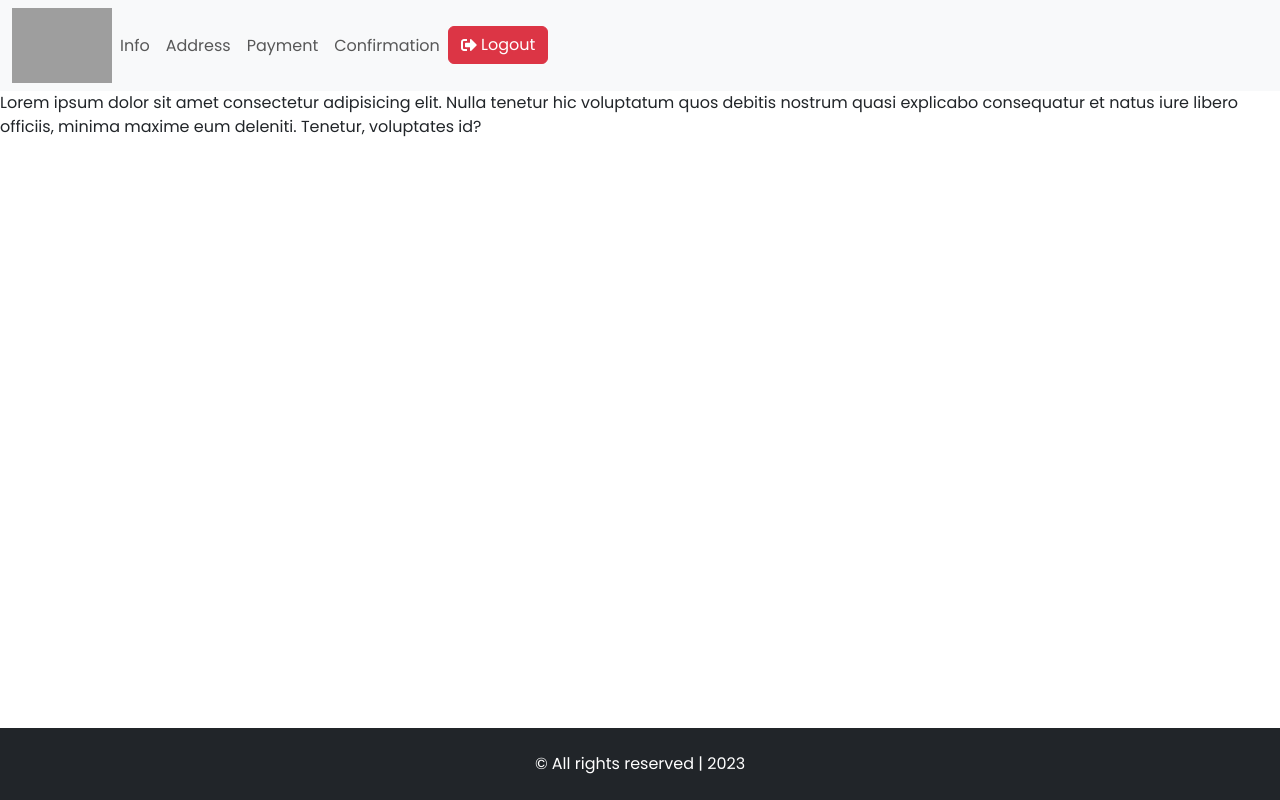
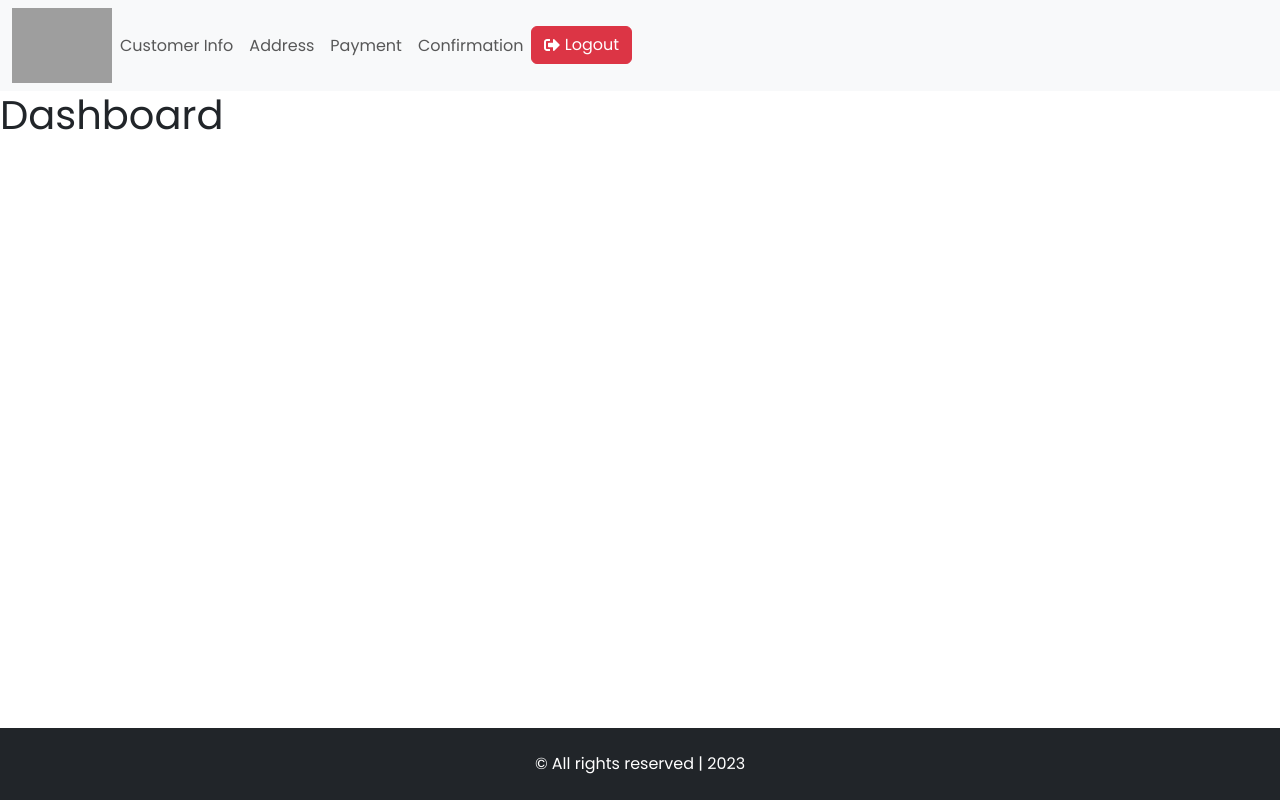
Before and after one commit to muhammadwasi81/stylre, a React (Create React App) app: page / in a window 1280 px wide. Built offline with nearby package versions, Linux system fonts and the light colour scheme; sample sign-in values are in the browser's storage; grey boxes are pictures that could not be loaded.

Commit message:
update: customer info and routes

```diff
--- a/src/App.jsx
+++ b/src/App.jsx
@@ -5,6 +5,7 @@ import Login from './pages/Login'
 import Register from './pages/Register'
 import NotFound from './pages/NotFound'
 import Dashboard from './pages/Dashboard'
+import CustomerInfo from './pages/CustomerInfo'
 
 const App = () => {
   return (
@@ -15,6 +16,7 @@ const App = () => {
           <Route path="/" element={<Dashboard />} />
           <Route path="/Login" element={<Login />} />
           <Route path="/Register" element={<Register />} />
+          <Route path="/Info" element={<CustomerInfo />} />
           <Route path="*" element={<NotFound />} />
         </Routes>
       </Router>
--- /dev/null
+++ b/src/pages/CustomerInfo.jsx
@@ -0,0 +1,11 @@
+import Layout from './Layout'
+
+const CustomerInfo = () => {
+  return (
+    <Layout title="Customer Info">
+      <div>CustomerInfo</div>
+    </Layout>
+  )
+}
+
+export default CustomerInfo
--- a/src/pages/Dashboard.jsx
+++ b/src/pages/Dashboard.jsx
@@ -8,7 +8,6 @@ const Dashboard = () => {
   const navigate = useNavigate()
   const dispatch = useDispatch()
   const { user } = useSelector((state) => state.auth)
-  console.log(user, 'user')
   useEffect(() => {
     if (!user) navigate('/Login')
 
@@ -19,9 +18,7 @@ const Dashboard = () => {
 
   return (
     <Layout title="Dashboard">
-      Lorem ipsum dolor sit amet consectetur adipisicing elit. Nulla tenetur hic
-      voluptatum quos debitis nostrum quasi explicabo consequatur et natus iure
-      libero officiis, minima maxime eum deleniti. Tenetur, voluptates id?
+      <h1>Dashboard</h1>
     </Layout>
   )
 }
--- a/src/utils/routes.js
+++ b/src/utils/routes.js
@@ -2,7 +2,7 @@ const navRoutes = [
   {
     id: 4,
     path: '/Info',
-    name: 'Info',
+    name: 'Customer Info',
   },
   {
     id: 5,
```
